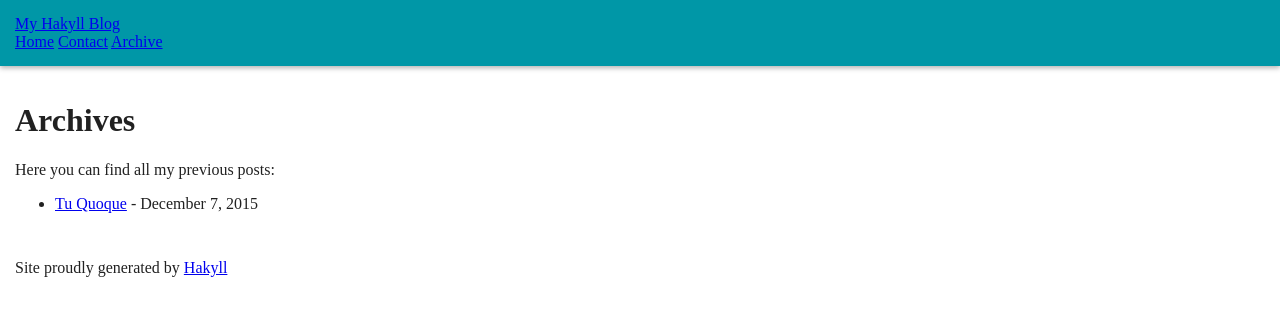
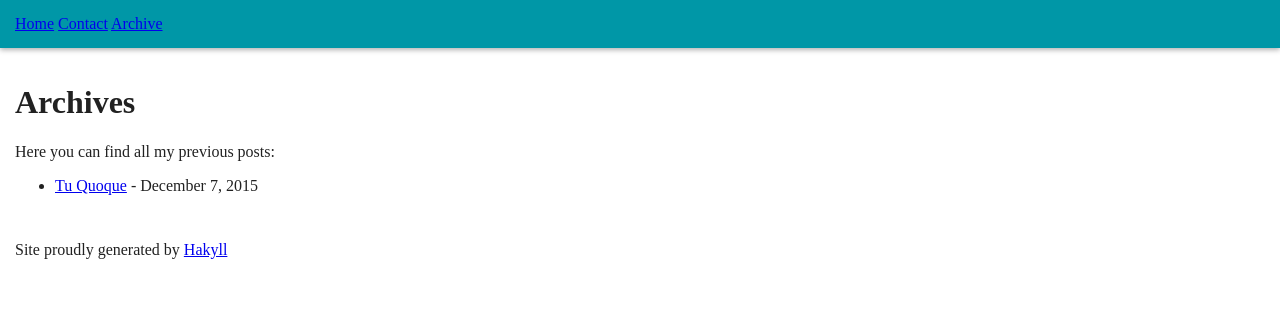
Before and after one commit to magnus108/magnus108.github.io, a plain HTML site: page archive.html in a window 1280 px wide. Drawn offline with Linux system fonts and the light colour scheme.

Commit message:
Update (2018-03-02 22:58:05 UTC)

```diff
--- a/archive.html
+++ b/archive.html
@@ -9,9 +9,6 @@
     </head>
     <body>
         <header>
-            <div class="logo">
-                <a href="./">My Hakyll Blog</a>
-            </div>
             <nav>
                 <a href="./">Home</a>
                 <a href="./contact.html">Contact</a>
--- a/css/default.css
+++ b/css/default.css
@@ -3,6 +3,11 @@ body
 {
   color  : #212121;
   margin : 0 0 0 0;
+}
+
+body ::selection
+{
+  background : #ffeb3b;
 }
 
 header
```
Also changed, not shown: contact.html (+0 -3 lines), index.html (+0 -3 lines), posts/2015-12-07-tu-quoque.html (+0 -3 lines).
